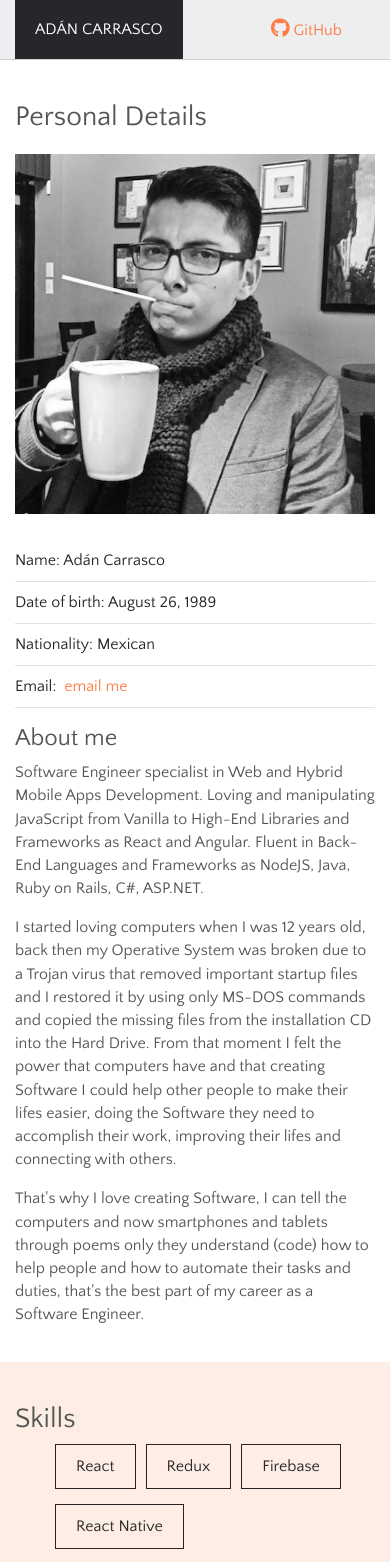
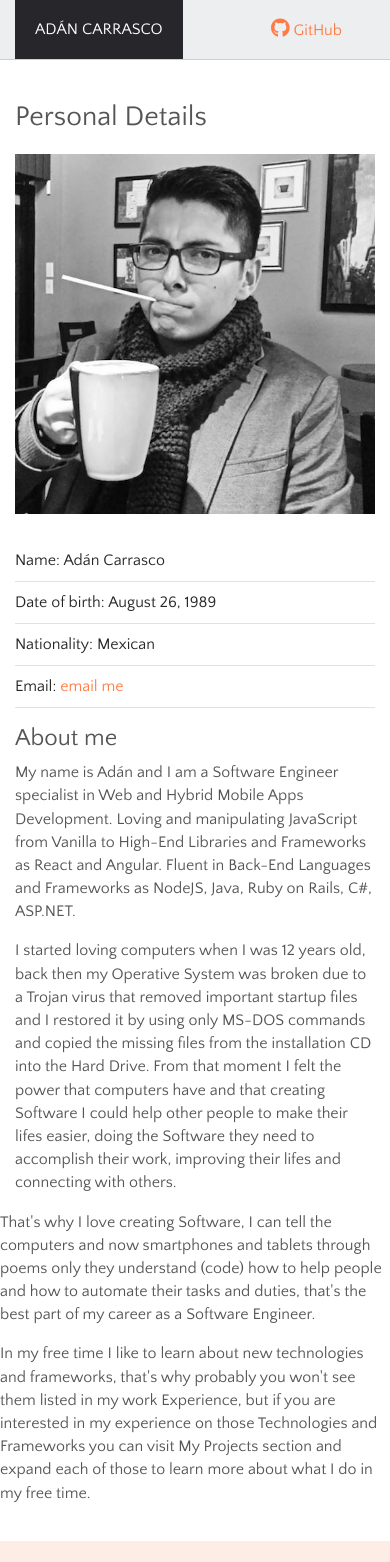
Before and after one commit to adancarrasco/adancarrasco_com, a React app: page / in a window 390 px wide. Shown: the top 1562 px of the page. Built offline with nearby package versions, Linux system fonts and the light colour scheme; a web font is replaced by a local one.

Commit message:
Update Personal Details component to render data from JSON. Updat position for copyright.

```diff
--- a/src/components/PersonalDetails.js
+++ b/src/components/PersonalDetails.js
@@ -1,6 +1,10 @@
 import React from 'react';
+import personalDetails from '../data/personalDetails';
 
-const PersonalDetails = props => (
+const PersonalDetails = props => {
+  const {personalData} = personalDetails;
+  const {aboutMe} = personalDetails;
+  return (
     <div className="container">
       <section className="personal-details">
         <h3>Personal Details</h3>
@@ -8,54 +12,38 @@ const PersonalDetails = props => (
           <div className="col-lg-3 col-sm-6 col-xs-12">
             <img
               id="profile-pic"
-            alt="Adán Carrasco Profile Pic"
-            src="./profile-pic.jpg"
+              alt={personalDetails.profilePic.alt}
+              src={personalDetails.profilePic.url}
               className="profile-pic"
             />
           </div>
           <ul className="col-lg-3 col-sm-6 col-xs-12 personal-info">
-          <li>Name: Adán Carrasco</li>
-          <li>Date of birth: August 26, 1989</li>
-          <li>Nationality: Mexican</li>
+            {Object.keys(personalData).map((item, i) => (
+              <li key={i}>
+                {personalData[item].title} {personalData[item].value}
+              </li>
+            ))}
             <li>
-            Email: &nbsp;
+              {personalDetails.email.title}{' '}
               <a
-              href="http://www.google.com/recaptcha/mailhide/d?k=0152f29lHGrwdU1YxqHXkPUw==&amp;c=oMh6trvPt7mSACi301fq12NOrESBmpfLVdFnxwSzkWE="
-              title="Reveal this e-mail address"
+                href={'mailto:' + personalDetails.email.email}
+                title={personalDetails.email.anchorTitle}
               >
-              email me
+                {personalDetails.email.value}
               </a>
             </li>
           </ul>
           <div className="col-lg-6 col-sm-12 col-xs-12">
-          <h4>About me</h4>
-          <p>
-            Software Engineer specialist in Web and Hybrid Mobile Apps
-            Development. Loving and manipulating JavaScript from Vanilla to
-            High-End Libraries and Frameworks as React and Angular. Fluent in
-            Back-End Languages and Frameworks as NodeJS, Java, Ruby on Rails,
-            C#, ASP.NET.
-          </p>
-          <p>
-            I started loving computers when I was 12 years old, back then my
-            Operative System was broken due to a Trojan virus that removed
-            important startup files and I restored it by using only MS-DOS commands
-            and copied the missing files from the installation CD into the Hard
-            Drive. From that moment I felt the power that computers have and
-            that creating Software I could help other people to make their lifes
-            easier, doing the Software they need to accomplish their work,
-            improving their lifes and connecting with others.
-          </p>
-          <p>
-            That's why I love creating Software, I can tell the computers and
-            now smartphones and tablets through poems only they understand
-            (code) how to help people and how to automate their tasks and
-            duties, that's the best part of my career as a Software Engineer.
-          </p>
+            <h4>{aboutMe.title}</h4>
+            {aboutMe.descImageSide.map((item, i) => <p key={i}>{item}</p>)}
+          </div>
+          <div className="col-xs-12">
+            {aboutMe.descBelowImage.map((item, i) => <p key={i}>{item}</p>)}
           </div>
         </div>
       </section>
     </div>
   );
+};
 
 export default PersonalDetails;
--- /dev/null
+++ b/src/data/personalDetails.json
@@ -0,0 +1,37 @@
+{
+  "profilePic": {
+    "url": "./profile-pic.jpg",
+    "alt": "Adán Carrasco Profile Pic"
+  },
+  "personalData": {
+    "name": {
+      "title": "Name:",
+      "value": "Adán Carrasco"
+    },
+    "dateOfBirth": {
+      "title": "Date of birth:",
+      "value": "August 26, 1989"
+    },
+    "nationality": {
+      "title": "Nationality:",
+      "value": "Mexican"
+    }
+  },
+  "email": {
+    "title": "Email:",
+    "email": "hello@adancarrasco.com",
+    "anchorTitle": "Send me an email.",
+    "value": "email me"
+  },
+  "aboutMe": {
+    "title": "About me",
+    "descImageSide": [
+      "My name is Adán and I am a Software Engineer specialist in Web and Hybrid Mobile Apps Development. Loving and manipulating JavaScript from Vanilla to High-End Libraries and Frameworks as React and Angular. Fluent in Back-End Languages and Frameworks as NodeJS, Java, Ruby on Rails, C#, ASP.NET.",
+      "I started loving computers when I was 12 years old, back then my Operative System was broken due to a Trojan virus that removed important startup files and I restored it by using only MS-DOS commands and copied the missing files from the installation CD into the Hard Drive. From that moment I felt the power that computers have and that creating Software I could help other people to make their lifes easier, doing the Software they need to accomplish their work, improving their lifes and connecting with others."
+    ],
+    "descBelowImage": [
+      "That's why I love creating Software, I can tell the computers and now smartphones and tablets through poems only they understand (code) how to help people and how to automate their tasks and duties, that's the best part of my career as a Software Engineer.",
+      "In my free time I like to learn about new technologies and frameworks, that's why probably you won't see them listed in my work Experience, but if you are interested in my experience on those Technologies and Frameworks you can visit My Projects section and expand each of those to learn more about what I do in my free time."
+    ]
+  }
+}
--- a/src/index.scss
+++ b/src/index.scss
@@ -222,6 +222,16 @@ i.fab {
 .contact-container {
   margin-top: 0;
   padding: 50px 0 100px;
+  .contact {
+    position: relative;
+    .made-in {
+      font-family: 'Work Sans';
+      position: absolute;
+      right: 20px;
+      bottom: -40px;
+      font-size: 0.9rem;
+    }
+  }
 }
 
 footer {
@@ -333,5 +343,8 @@ nav {
     text-align: center;
     background-color: #f3f3f3;
     padding: 30px 0;
+    &:last-child {
+      margin-bottom: 100px;
+    }
   }
 }
```
Lines whose indentation alone changed are shown as unchanged.
